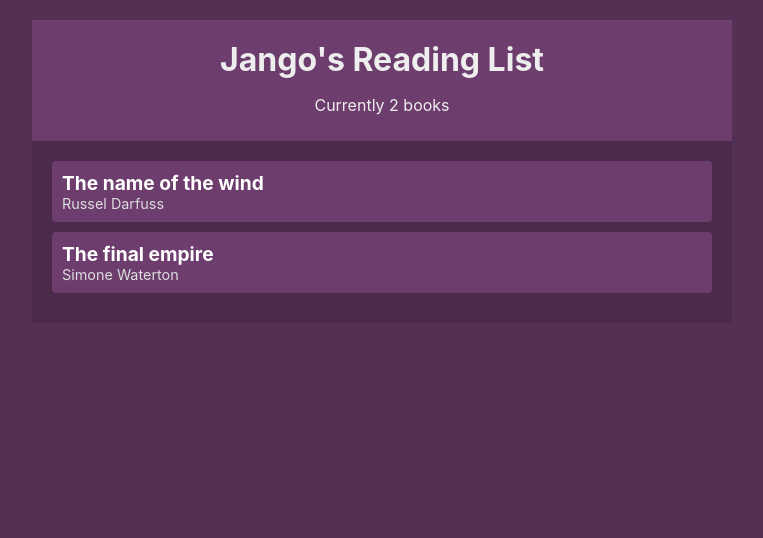
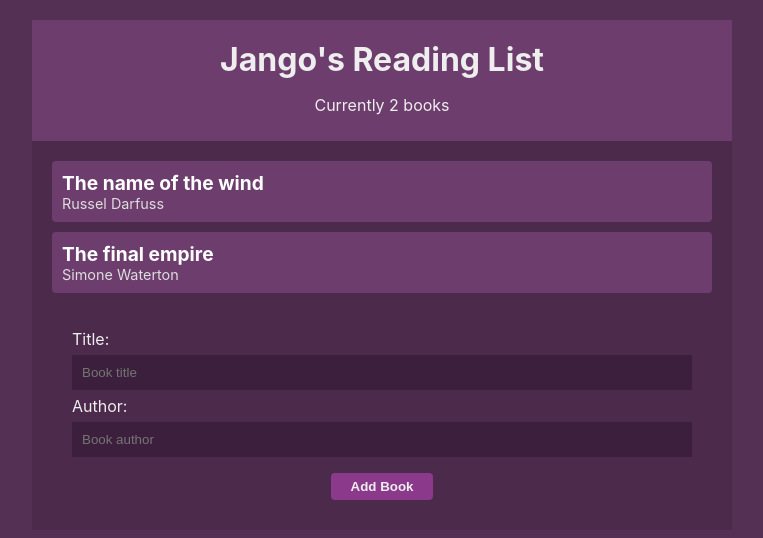
Before and after one commit to Heltzel/react-context-hooks-tut, a React (Create React App) app: page / in a window 1280 px wide. Shown: the top 538 px of the page, without its empty margins (258-1021 px from the left). Built offline with nearby package versions, Linux system fonts and the light colour scheme.

Commit message:
Lesson 18 : Booklist part 3 : add book

```diff
--- a/src/components/BookForm.js
+++ b/src/components/BookForm.js
@@ -0,0 +1,41 @@
+import React, { useContext, useState } from 'react'
+import { BookContext } from '../contexts/BookContext'
+
+function BookForm() {
+  const { addBook } = useContext(BookContext)
+  const [title, setTitle] = useState('')
+  const [author, setAuthor] = useState('')
+
+  const handleSubmit = (e) => {
+    e.preventDefault()
+    addBook(title, author)
+    setTitle('')
+    setAuthor('')
+  }
+
+  return (
+    <form onSubmit={handleSubmit}>
+      <label htmlFor="title">Title: </label>
+      <input
+        type="text"
+        id="title"
+        placeholder="Book title"
+        onChange={(e) => setTitle(e.target.value)}
+        value={title}
+        required
+      />
+      <label htmlFor="author">Author: </label>
+      <input
+        type="text"
+        id="author"
+        placeholder="Book author"
+        onChange={(e) => setAuthor(e.target.value)}
+        value={author}
+        required
+      />
+      <input type="submit" value="Add Book" />
+    </form>
+  )
+}
+
+export default BookForm
--- a/src/components/BookList.js
+++ b/src/components/BookList.js
@@ -1,6 +1,7 @@
 import React, { useContext } from 'react'
 import { BookContext } from '../contexts/BookContext'
 import Bookdetails from './Bookdetails'
+import BookForm from './BookForm'
 
 export default function BookList() {
   const { books } = useContext(BookContext)
@@ -11,6 +12,7 @@ export default function BookList() {
           return <Bookdetails book={book} key={book.id} />
         })}
       </ul>
+      <BookForm />
     </div>
   ) : (
     <div className="empty">No books to read</div>
--- a/src/index.css
+++ b/src/index.css
@@ -10,7 +10,6 @@ body {
 .App {
   background: #4c2a4c;
   margin: 20px auto;
-  padding-bottom: 10px;
   width: 90%;
   max-width: 700px;
   color: #eee;
@@ -55,6 +54,26 @@ body {
   margin: 20px;
   text-align: center;
 }
-li {
-  cursor: pointer;
+
+form {
+  padding: 20px;
 }
+input[type='text'] {
+  width: 100%;
+  padding: 10px;
+  box-sizing: border-box;
+  margin: 6px 0;
+  background: #3c1f3c;
+  color: #fff;
+  border: 0;
+}
+input[type='submit'] {
+  margin: 10px auto;
+  background: #8b398b;
+  color: #eee;
+  border: 0;
+  padding: 6px 20px;
+  display: block;
+  font-weight: bold;
+  border-radius: 4px;
+}
```
Also changed, not shown: 1 other file (tests, documents, lock files or other folders).
